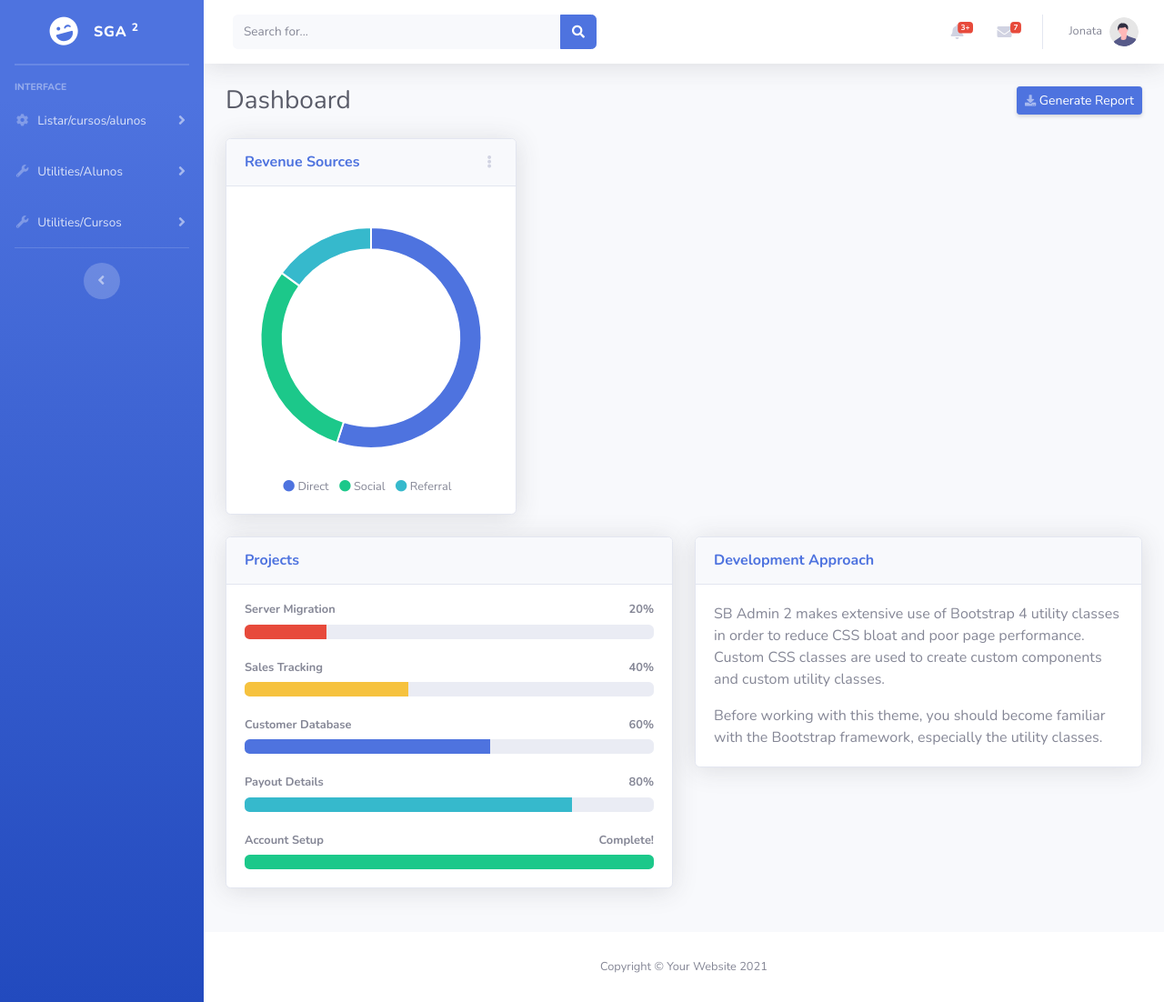
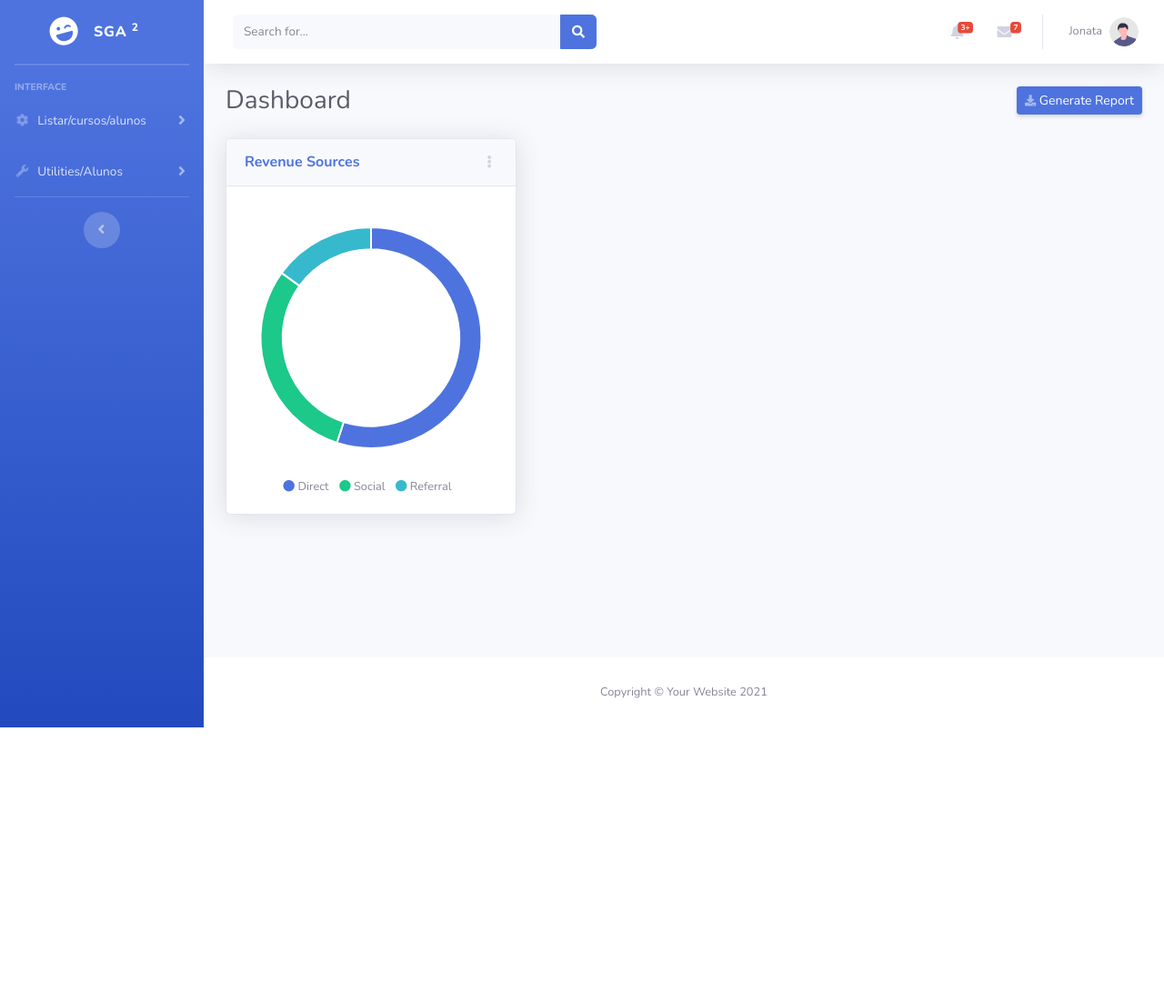
Before and after one commit to JonataRubens/Fabrica, a Django app: page / in a window 1280 px wide. Shown: the whole page at 91% size. After the commit the page ends 800 px from the top, so only its background shows below. Run offline with Django 5.2, Linux system fonts and the light colour scheme; some libraries are stand-ins or nearby versions.

Commit message:
melhoramento

```diff
--- a/fabrica/models.py
+++ b/fabrica/models.py
@@ -34,7 +34,7 @@ class Aluno(models.Model):
     matricula = models.CharField(max_length=10, unique=True, editable=False)
     curso = models.CharField(max_length=50, choices=CURSO_CHOICES)
     campus = models.CharField(max_length=20, choices=CAMPUS_CHOICES)
-    data_nascimento = models.DateField()
+    data_nascimento = models.DateField(null=True, blank=True)
     foto = models.ImageField(upload_to='alunos_fotos/', blank=True, null=True)
     situacao = models.CharField(max_length=20, choices=SITUACAO_CHOICES)
     forma_ingresso = models.CharField(max_length=20, choices=FORMA_INGRESSO_CHOICES)
--- a/templates/base.html
+++ b/templates/base.html
@@ -64,7 +64,6 @@
                             <div id="collapseTwo" class="collapse" aria-labelledby="headingTwo" data-parent="#accordionSidebar">
                                 <div class="bg-white py-2 collapse-inner rounded">
                                     <h6 class="collapse-header">Listar por:</h6>
-                                    <a class="collapse-item" href="{% url 'view_requests' folder_name='listas' template_name='listar_Cursos' %}">Cursos</a>
                                     <a class="collapse-item" href="{% url 'lista_alunos' %}">Todos alunos</a>
                                 </div>
                             </div>
@@ -82,28 +81,11 @@
                                 <div class="bg-white py-2 collapse-inner rounded">
                                     <h6 class="collapse-header">Alunos:</h6>
                                     <a class="collapse-item" href="{% url 'cadastrar_aluno' %}">New aluno</a>
-                                    <a class="collapse-item" href="{% url 'view_requests' folder_name='edit_Aluno' template_name='edit_Aluno' %}">Edit aluno</a>
-                                    <a class="collapse-item" href="{% url 'view_requests' folder_name='edit_Aluno' template_name='del_Aluno' %}">Del aluno</a>
+                                    <a class="collapse-item" href="#">New Curso</a>
+                                    <a class="collapse-item" href="#">New Campus</a>
                                 </div>
                             </div>
                         </li>
-
-                        <li class="nav-item">
-                            <a class="nav-link collapsed" href="#" data-toggle="collapse" data-target="#collapseUtilities2"
-                                aria-expanded="true" aria-controls="collapseUtilities2">
-                                <i class="fas fa-fw fa-wrench"></i>
-                                <span>Utilities/Cursos</span>
-                            </a>
-                            <div id="collapseUtilities2" class="collapse" aria-labelledby="headingUtilities"
-                                data-parent="#accordionSidebar">
-                                <div class="bg-white py-2 collapse-inner rounded">
-                                    <h6 class="collapse-header">Editar cursos:</h6>
-                                    <a class="collapse-item" href="#">New curos</a>
-                                    <a class="collapse-item" href="#">Del curso</a>
-                                </div>
-                            </div>
-                        </li>
-
                         <!-- Divider -->
                         <hr class="sidebar-divider d-none d-md-block">
 
--- a/templates/edit_Aluno/del_Aluno.html
+++ /dev/null
@@ -1,3 +0,0 @@
-{% extends 'base.html' %}
-{% load static %}
-{% block content %}{% endblock %}
--- a/templates/edit_Aluno/edit_Aluno.html
+++ /dev/null
@@ -1,3 +0,0 @@
-{% extends 'base.html' %}
-{% load static %}
-{% block content %}{% endblock %}
--- a/templates/index.html
+++ b/templates/index.html
@@ -48,7 +48,7 @@
                             </div>
                         </div>
                     </div>
-                    <div class="row">
+                    {% comment %} <div class="row">
                         <div class="col-lg-6 mb-4">
                             <div class="card shadow mb-4">
                                 <div class="card-header py-3">
@@ -88,22 +88,7 @@
                                 </div>
                             </div>
                         </div>
-                        <div class="col-lg-6 mb-4">
-                            <!-- Approach -->
-                            <div class="card shadow mb-4">
-                                <div class="card-header py-3">
-                                    <h6 class="m-0 font-weight-bold text-primary">Development Approach</h6>
-                                </div>
-                                <div class="card-body">
-                                    <p>SB Admin 2 makes extensive use of Bootstrap 4 utility classes in order to reduce
-                                        CSS bloat and poor page performance. Custom CSS classes are used to create
-                                        custom components and custom utility classes.</p>
-                                    <p class="mb-0">Before working with this theme, you should become familiar with the
-                                        Bootstrap framework, especially the utility classes.</p>
-                                </div>
-                            </div>
-                        </div>
-                    </div>
+                    </div> {% endcomment %}
                 </div>
             </div>
             {% endblock %}
--- a/templates/listas/listar_Cursos.html
+++ /dev/null
@@ -1,3 +0,0 @@
-{% extends 'base.html' %}
-{% load static %}
-{% block content %}{% endblock %}
```
Also changed, not shown: templates/edit_Aluno/new_Aluno.html (+1 -11 lines), templates/listas/listar_Alunos.html (+4 -13 lines), alunos_fotos/BO6-Thumbnail.jpg (deleted).
